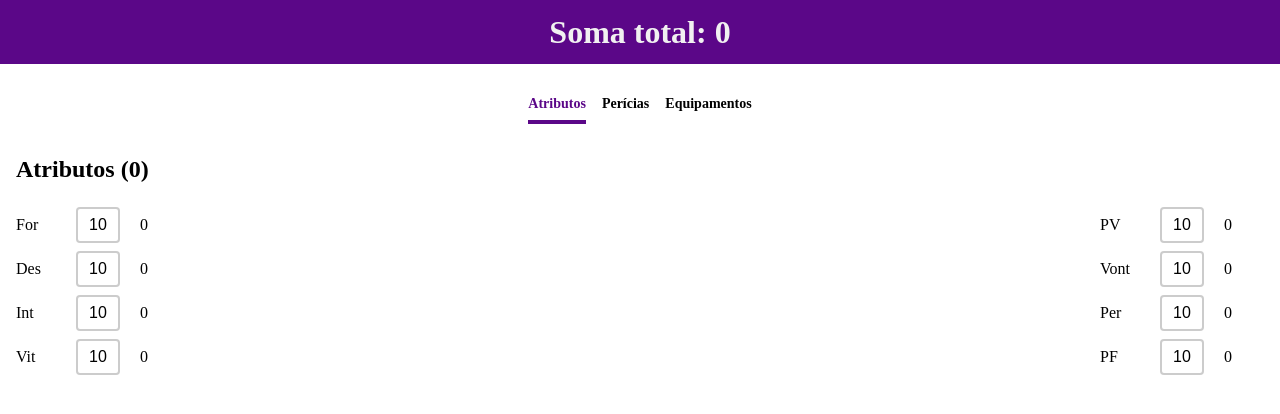
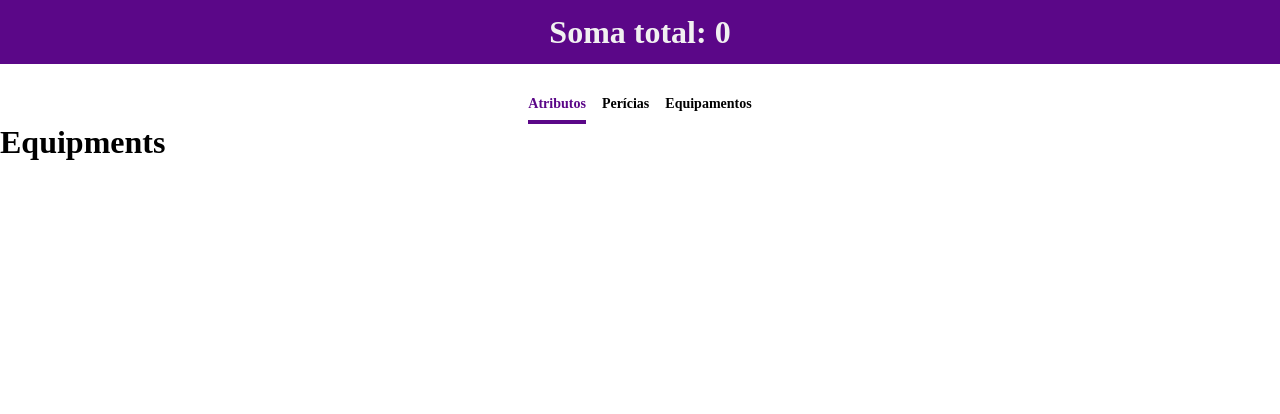
Before and after one commit to diegonacif/atto-rpg, a React (Vite) app: page /equipments in a window 1280 px wide. Shown: the top 414 px of the page. Built offline with nearby package versions, Linux system fonts and the light colour scheme.

Commit message:
feat: global sum context, feat: react router dom implemented

```diff
--- a/index.html
+++ b/index.html
@@ -1,10 +1,10 @@
 <!DOCTYPE html>
-<html lang="en">
+<html lang="pt-BR">
   <head>
     <meta charset="UTF-8" />
     <link rel="icon" type="image/svg+xml" href="/vite.svg" />
     <meta name="viewport" content="width=device-width, initial-scale=1.0" />
-    <title>Vite + React</title>
+    <title>Atto RPG</title>
   </head>
   <body>
     <div id="root"></div>
--- a/package.json
+++ b/package.json
@@ -12,7 +12,8 @@
     "mathjs": "^11.2.1",
     "react": "^18.2.0",
     "react-dom": "^18.2.0",
-    "react-hook-form": "^7.37.0"
+    "react-hook-form": "^7.37.0",
+    "react-router-dom": "^6.4.3"
   },
   "devDependencies": {
     "@types/react": "^18.0.17",
--- a/src/App.jsx
+++ b/src/App.jsx
@@ -1,7 +1,11 @@
 import { useState } from 'react';
+import { Outlet } from 'react-router-dom';
 import { Attributes } from './components/Attributes/Attributes'
 import { Header } from './components/Header/Header';
 import { Navbar } from './components/Navbar/Navbar';
+
+import { GlobalSum } from './Contexts/GlobalSum';
+
 import './Styles/global.css';
 
 function App() {
@@ -11,11 +15,11 @@ function App() {
   }
 
   return (
-    <>
+    <GlobalSum.Provider value={{ sum, setSum, callbackSum}}>
       <Header sumValue={sum}/>
       <Navbar />
-      <Attributes sumValue={callbackSum} />
-    </>
+      <Outlet />
+    </GlobalSum.Provider>
   )
 }
 
--- /dev/null
+++ b/src/Contexts/GlobalSum.jsx
@@ -0,0 +1,3 @@
+import { createContext } from 'react';
+
+export const GlobalSum = createContext(null);
--- a/src/components/Attributes/Attributes.jsx
+++ b/src/components/Attributes/Attributes.jsx
@@ -1,11 +1,15 @@
-import { useState, useEffect } from 'react';
+import { useState, useEffect, useContext } from 'react';
 import { useForm } from 'react-hook-form';
 import { numberMask } from '../../utils/numberMask';
 import { sum } from 'mathjs';
+import { GlobalSum } from '../../Contexts/GlobalSum';
 
 import '../../Styles/global.css';
 
-export const Attributes = ({ sumValue }) => {
+export const Attributes = () => {
+
+  const globalSum = useContext(GlobalSum)
+
 
   // Controlador Hook Form
   const {
@@ -95,7 +99,7 @@ export const Attributes = ({ sumValue }) => {
 
   // Soma indo para componente pai
   useEffect(() => {
-    sumValue(attSum)
+    globalSum.callbackSum(attSum)
   }, [attSum]);
 
   // Classe span
--- /dev/null
+++ b/src/components/Equipments/Equipments.jsx
@@ -0,0 +1,7 @@
+export const Equipments = () => {
+  return (
+    <div className="equipments-container">
+      <h1>Equipments</h1>
+    </div>
+  )
+}
--- a/src/components/Navbar/Navbar.jsx
+++ b/src/components/Navbar/Navbar.jsx
@@ -1,12 +1,14 @@
+import { Link } from 'react-router-dom';
+
 import '../../Styles/global.css';
 
 export const Navbar = () => {
   return (
     <main className="navbar">
       <ul>
-        <a href="#" className="active">Atributos</a>
-        <a href="#">Perícias</a>
-        <a href="#">Equipamentos</a>
+        <Link to="/" className="active">Atributos</Link>
+        <Link to="skills">Perícias</Link>
+        <Link to="equipments">Equipamentos</Link>
       </ul>
     </main>
   );
--- /dev/null
+++ b/src/components/Skills/Skills.jsx
@@ -0,0 +1,7 @@
+export const Skills = () => {
+  return (
+    <div className="skills-container">
+      <h1>Skills</h1>
+    </div>
+  );
+};
--- a/src/main.jsx
+++ b/src/main.jsx
@@ -2,8 +2,26 @@ import React from 'react'
 import ReactDOM from 'react-dom/client'
 import App from './App'
 
+import {
+  BrowserRouter,
+  Routes,
+  Route,
+} from "react-router-dom";
+
+import { WhitePage } from './pages/WhitePage';
+import { Skills } from './components/Skills/Skills';
+import { Equipments } from './components/Equipments/Equipments';
+import { Attributes } from './components/Attributes/Attributes';
+
 ReactDOM.createRoot(document.getElementById('root')).render(
-  <React.StrictMode>
-    <App />
-  </React.StrictMode>
+  <BrowserRouter>
+    <Routes>
+      <Route path="/" element={<App />}>
+        <Route index element={<Attributes />} />
+        <Route path="skills" element={<Skills />} />
+        <Route path="equipments" element={<Equipments />} />
+      </Route>
+    </Routes>
+
+  </BrowserRouter>
 )
--- /dev/null
+++ b/src/pages/WhitePage.jsx
@@ -0,0 +1,9 @@
+import { Outlet } from "react-router-dom"
+
+export const WhitePage = () => {
+  return (
+    <>
+      <Outlet />
+    </>
+  );
+};
```
Also changed, not shown: 1 other file (tests, documents, lock files or other folders).
